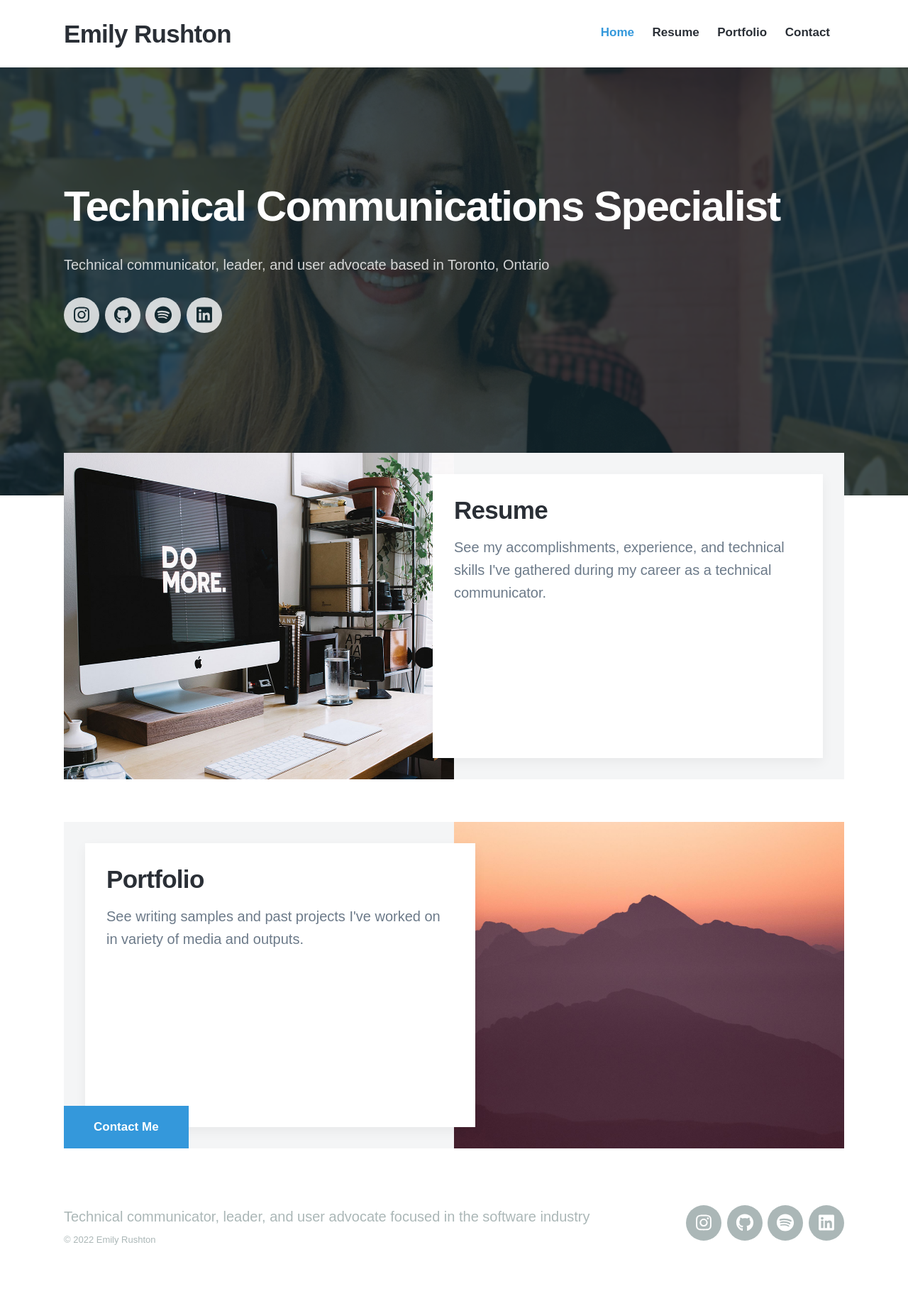
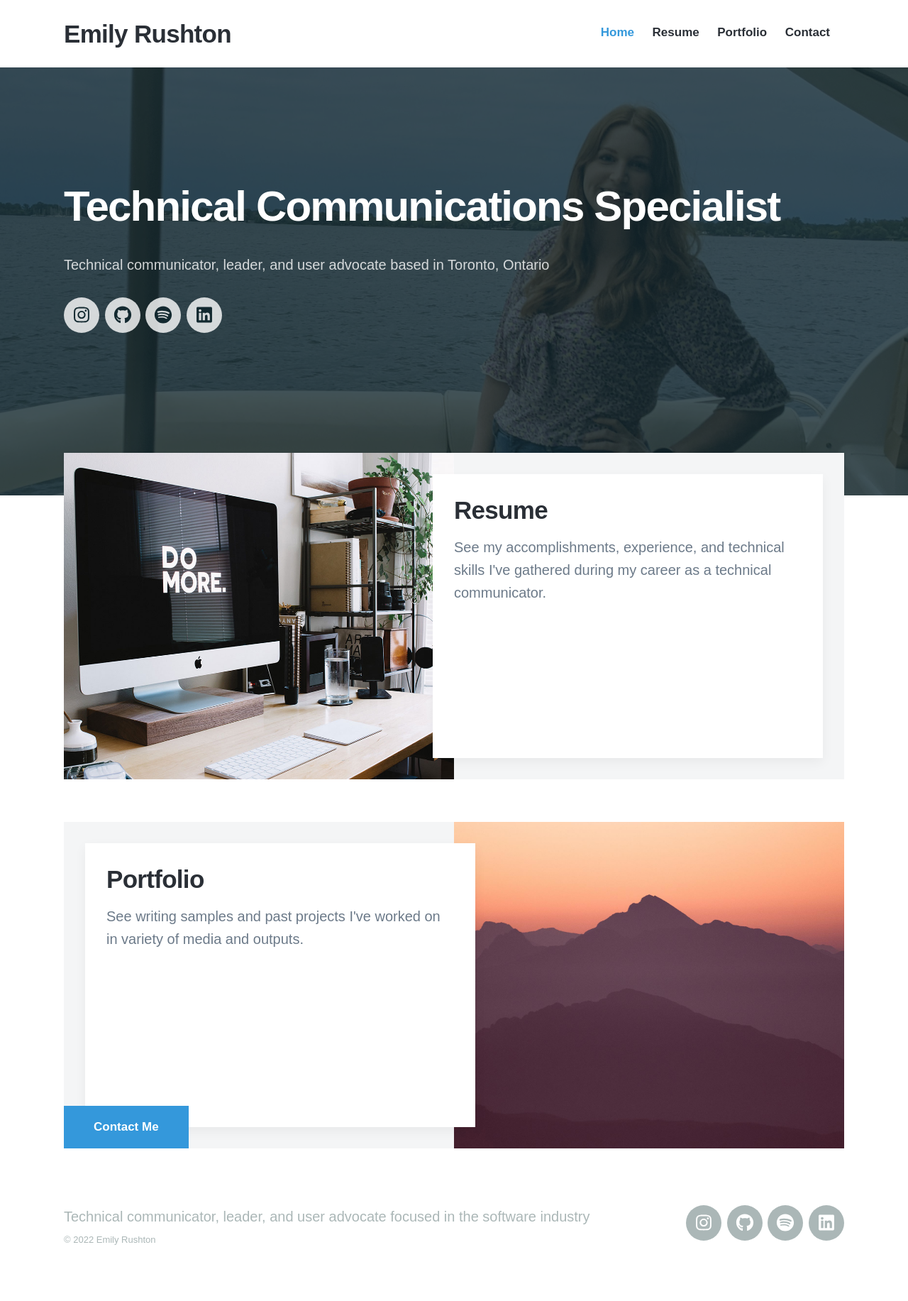
Before and after one commit to emilyrushton/emilyrushton.github.io, a Jekyll site: the page built from index.html, in a window 1280 px wide. Shown: the whole page at 71% size. Built offline with Jekyll 4.4.1, drawn with Linux system fonts in a browser that asks for light colours; nearby versions of some CDN libraries; some web fonts are replaced.

Commit message:
Update index.html

```diff
--- a/index.html
+++ b/index.html
@@ -2,7 +2,7 @@
 layout: default
 title: Professional Technical Communicator | Emily Rushton
 description: Emily Rushton is a technical communicator, leader, and user advocate focused in the software industry
-featured_image: /images/demo/headshot.jpg
+featured_image: /images/demo/boat-photo.jpg
 ---
 
 <section class="hero">
```
